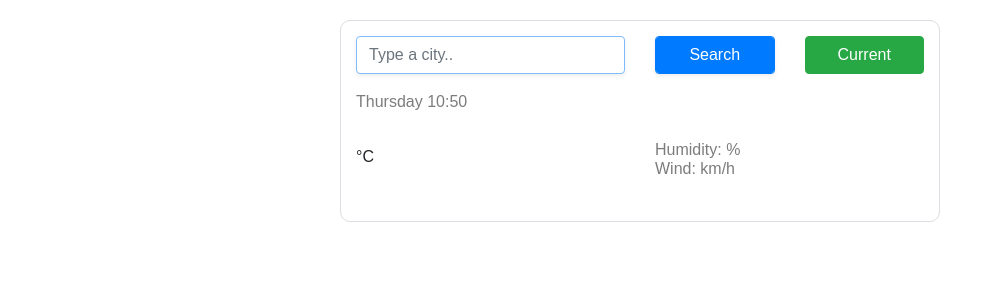
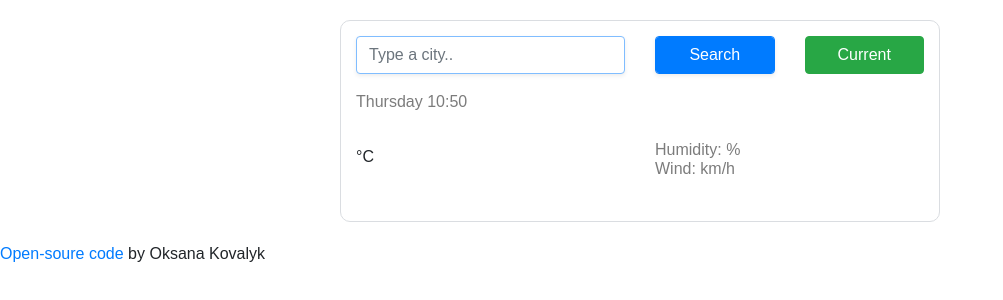
Before and after one commit to oksanaztk/weather-application, a website built with Parcel: page index.html in a window 1280 px wide. Shown: the whole page, without its empty margins (0-1003 px from the left). Built offline with nearby package versions, Linux system fonts and the light colour scheme; no server answers.

Commit message:
Link to repository added

```diff
--- a/index.html
+++ b/index.html
@@ -70,6 +70,9 @@
         </div>
       </div>
     </div>
+    <p>
+        <a href="https://github.com/oksanaztk/weather-app">Open-soure code</a> by Oksana Kovalyk
+      </p>
     <script src="src/index.js"></script>
   </body>
 </html>
```
